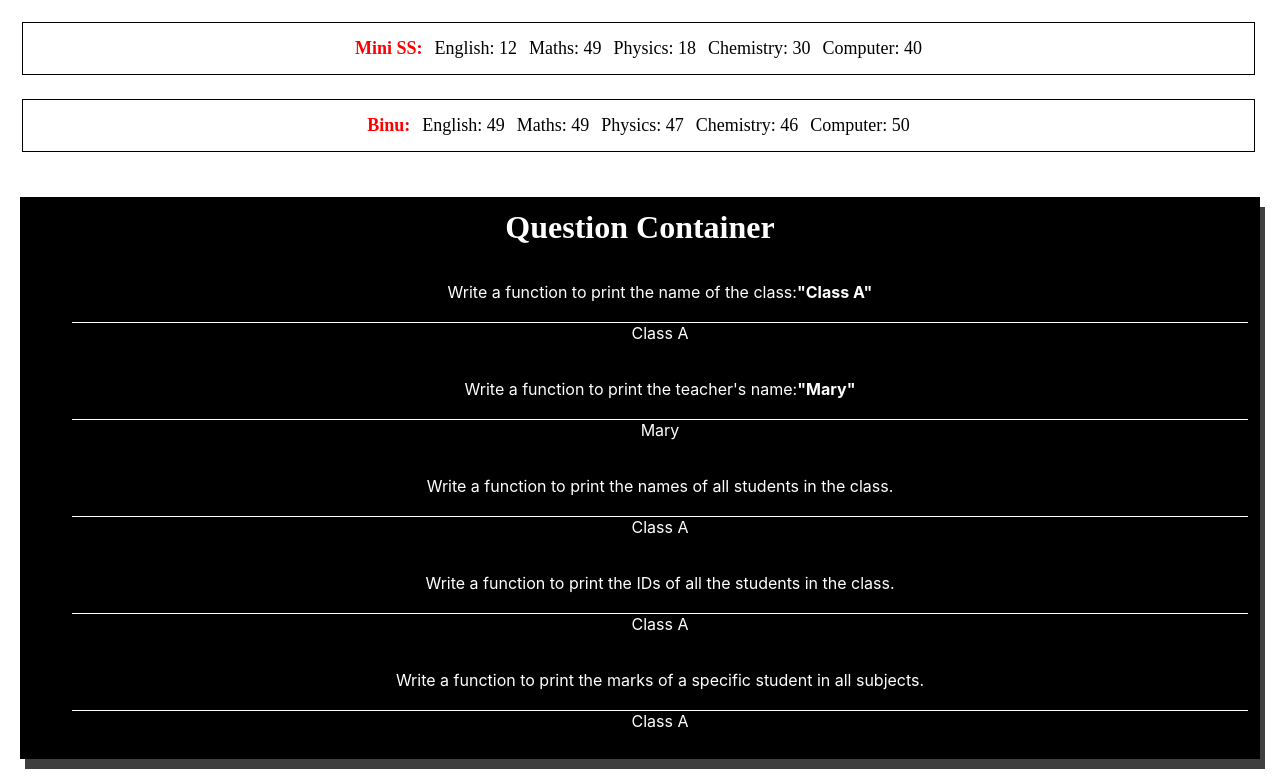
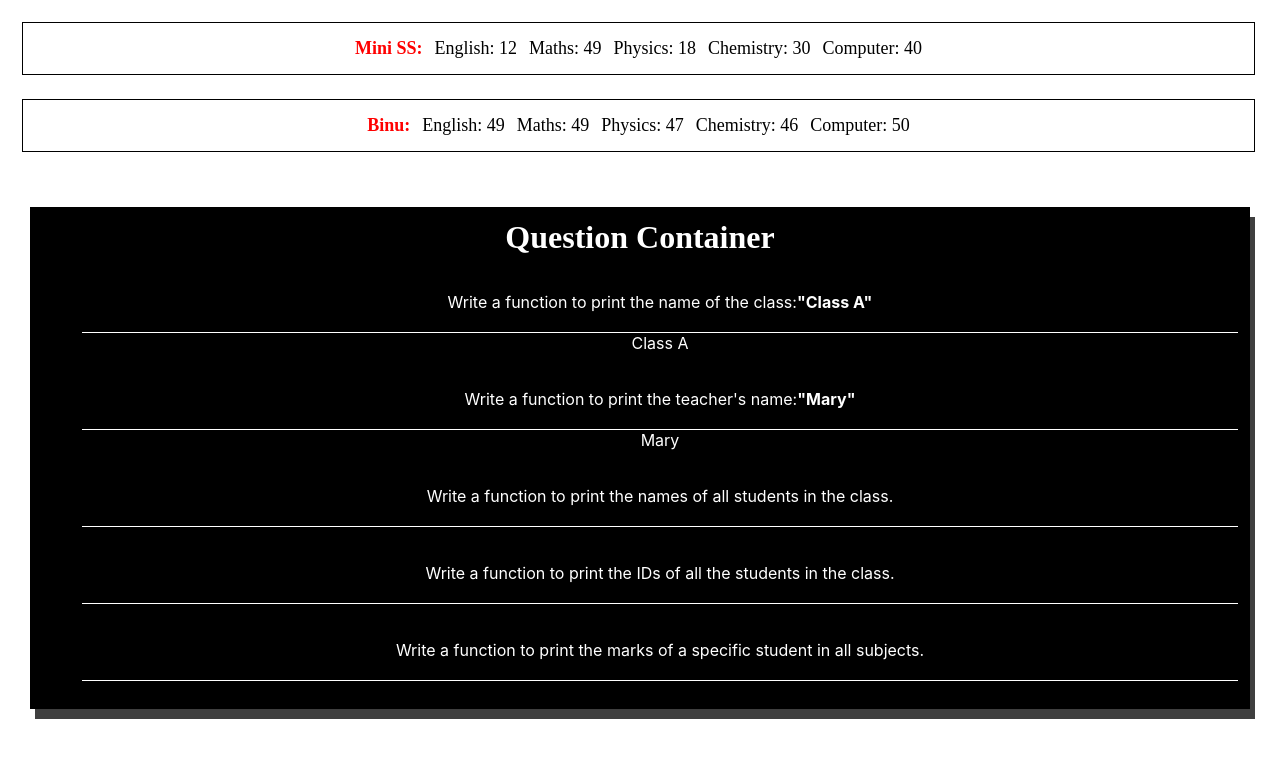
Before and after one commit to asin977/Task-Typescript1, a React (Create React App) app: page / in a window 1280 px wide. Shown: the part 377-1156 px from the top of the page. After the commit the page ends 1116 px from the top, so only its background shows below. Built offline with nearby package versions, Linux system fonts and the light colour scheme.

Commit message:
upadated

```diff
--- a/src/App.tsx
+++ b/src/App.tsx
@@ -2,13 +2,13 @@ import React from 'react';
 import './App.css';
 import { Home } from './Pages/Home';
 import { Main } from './Pages/Main';
-
 
 function App() {
   return (
     <div className="App">
       <Home />
       <Main />
+
     </div>
   );
 }
--- a/src/Pages/Home.css
+++ b/src/Pages/Home.css
@@ -54,19 +54,12 @@ li {
     text-align:justify;
 
 }
-.name {
-    color:red;
-    font-weight:bold;
-    text-align-last:center;
-}
 .marks {
     display:flex;
     flex-direction:row;
     align-items:center;
     justify-content: center;
     padding:0px;
-
-
 }
 .indi-mark {
     margin-left:12px;
@@ -78,7 +71,7 @@ li {
     background-color:black;
     color:#fff;
     padding:12px;
-    margin:20px;
+    margin:30px;
     box-shadow: 5px 10px rgb(63, 63, 63);
 }
 .head {
--- a/src/Pages/Home.tsx
+++ b/src/Pages/Home.tsx
@@ -20,9 +20,9 @@ export function Home(){
       </h1>
       <h3 className='students'>Student's names and marks obtained:
         <ul className='data'>
-        {data.students.map((student) => (
+            {data.students.map((student) => (
           <li key={student.id} className='stud-list'>
-            <span className='name'><strong>{student.name}:</strong></span>
+            <span className='red-text'><strong>{student.name}:</strong></span>
             <ul className='marks'>
               {student.marks.map((subject, index) => (
                 <li key={index} className='indi-mark'>
--- a/src/Pages/Main.tsx
+++ b/src/Pages/Main.tsx
@@ -1,8 +1,7 @@
 import React from 'react'
 import { Subject , Student ,ClassData } from './types';
 import classdataJson from '../MyData/data.json';
-import { PrintClassName } from './utils';
-import { PrintTeachersName } from './utils';
+import { PrintClassName,PrintTeachersName } from './utils';
 
 const data : ClassData = classdataJson as ClassData;
 
@@ -21,15 +20,15 @@ export function Main() {
             </ul>
             <ul>
               <li className='quest-1'>Write a function to print the names of all students in the class.</li>
-             <span>{data.name}</span>
+              <span>{}</span>
             </ul>
             <ul>
                <li className='quest-1'>Write a function to print the IDs of all the students in the class.</li>
-             <span>{data.name}</span>
+               <span></span>
             </ul>
             <ul>
                <li className='quest-1'>Write a function to print the marks of a specific student in all subjects.</li>
-             <span>{data.name}</span>
+               <span></span>
             </ul>
         </div>
     </div>
--- a/src/Pages/types.ts
+++ b/src/Pages/types.ts
@@ -1,4 +1,3 @@
-
   export type Subject = {
     subject: string;
     mark: number;
```
Also changed, not shown: src/Pages/utils.ts (+4 -6 lines). Lines whose indentation alone changed are shown as unchanged.
